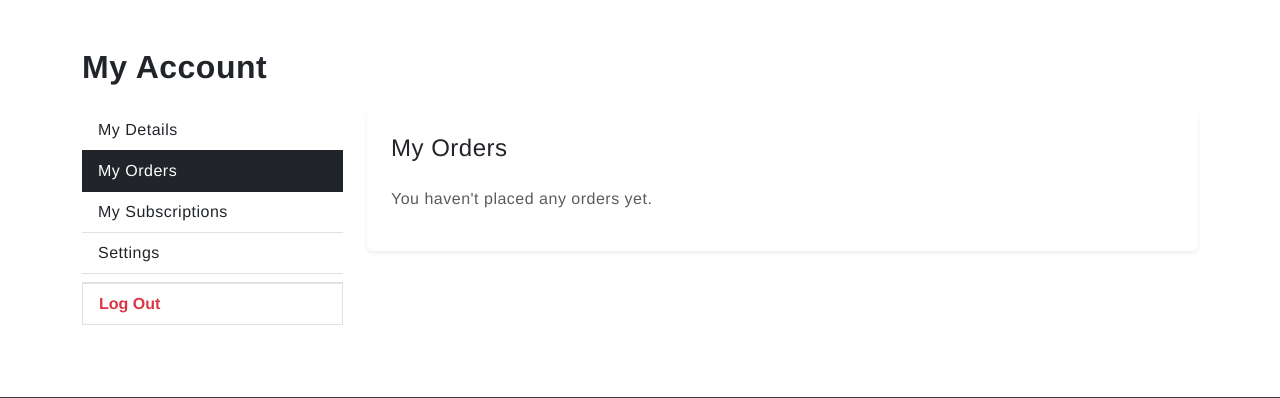
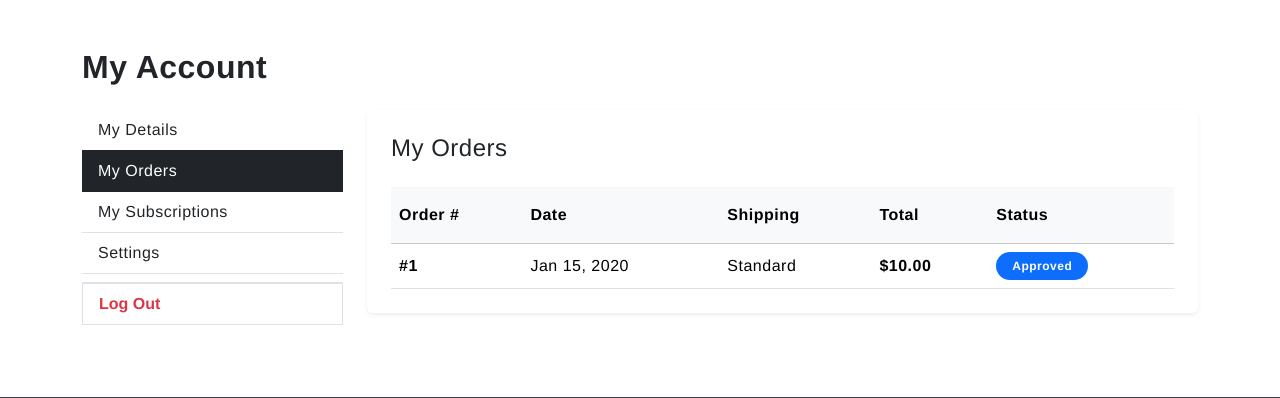
Before and after one commit to sudeirmaak/thesis_ecommerce, a Django app: page /users/profile/orders/ in a window 1280 px wide. Shown: the part 91-489 px from the top of the page. Run offline with Django 5.2, Linux system fonts and the light colour scheme; a user stored in the database is signed in; tables that the repository leaves empty hold one stand-in row (values such as "Sample post"); some web fonts are replaced.

Commit message:
work in progress - order history ui and logic

```diff
--- a/templates/store/checkout.html
+++ b/templates/store/checkout.html
@@ -12,9 +12,8 @@
 <div class="container py-4">
     <div class="row">
         <div class="col-md-8 mb-4">
-            <h2 class="mb-4">DIBEK
-                <span class="text-muted fs-5">Checkout</span>
-            </h2>
+            <h2 class="mb-4">Checkout</h2>
+
             <form method="POST" action="{% url 'checkout' %}" id="checkout-form">
                 {% csrf_token %}
 
--- a/templates/users/orders.html
+++ b/templates/users/orders.html
@@ -3,7 +3,57 @@
 {% block profile_content %}
 <div class="card border-0 shadow-sm p-4">
     <h4 class="mb-4">My Orders</h4>
-    <p class="text-muted">You haven't placed any orders yet.</p>
+
+    {% if orders %}
+        <div class="table-responsive">
+            <table class="table table-hover align-middle mb-0">
+
+                <thead class="table-light">
+                    <tr>
+                        <th scope="col" class="py-3">Order #</th>
+                        <th scope="col" class="py-3">Date</th>
+                        <th scope="col" class="py-3">Shipping</th>
+                        <th scope="col" class="py-3">Total</th>
+                        <th scope="col" class="py-3">Status</th>
+                    </tr>
+                </thead>
+
+                <tbody>
+
+                    {% for order in orders %}
+                    <tr>
+                        <td class="fw-bold">#{{ order.id }}</td>
+                        <td>{{ order.created_at|date:"M d, Y" }}</td>
+                        <td class="text-capitalize">{{ order.shipping_method }}</td>
+                        <td class="fw-bold">${{ order.total_amount }}</td>
+                        <td>
+                            {% if order.status == 'P' %}
+                                <span class="badge bg-warning text-dark px-3 py-2 rounded-pill">{{ order.get_status_display }}</span>
+                            {% elif order.status == 'A' %}
+                                <span class="badge bg-primary px-3 py-2 rounded-pill">{{ order.get_status_display }}</span>
+                            {% elif order.status == 'S' %}
+                                <span class="badge bg-info text-dark px-3 py-2 rounded-pill">{{ order.get_status_display }}</span>
+                            {% elif order.status == 'D' %}
+                                <span class="badge bg-success px-3 py-2 rounded-pill">{{ order.get_status_display }}</span>
+                            {% else %}
+                                <span class="badge bg-danger px-3 py-2 rounded-pill">{{ order.get_status_display }}</span>
+                            {% endif %}
+                        </td>
+                    </tr>
+                    {% endfor %}
+
+                </tbody>
+            </table>
+        </div>
+    {% else %}
+        <div class="text-center py-4">
+            <i class="bi bi-box-seam text-muted mb-3 d-block" style="font-size: 3rem;"></i>
+            <h6 class="fw-bold">No orders yet</h6>
+            <p class="text-muted small mb-3">When you place an order, you can view it here.</p>
+            <a href="{% url 'product_list' %}" class="btn btn-outline-dark btn-sm px-4">Start Shopping</a>
+        </div>
+    {% endif %}
+
 </div>
 
 {% endblock %}
--- a/users/views.py
+++ b/users/views.py
@@ -3,7 +3,7 @@ from django.views.generic import CreateView, TemplateView
 from django.urls import reverse_lazy
 from django.contrib.auth.views import LoginView
 from django.contrib.auth.mixins import LoginRequiredMixin
-from store.models import Cart, CartItem, Product
+from store.models import Cart, CartItem, Product, Order
 from .forms import CustomUserCreationForm, CustomLoginForm
 
 class SignUpView(CreateView):
@@ -52,6 +52,14 @@ class OrdersView(LoginRequiredMixin, TemplateView):
     template_name = 'users/orders.html'
     login_url = 'users:login'
 
+    def get_context_data(self, **kwargs):
+
+        context = super().get_context_data(**kwargs)
+
+        context['orders'] = Order.objects.filter(user=self.request.user).order_by('-created_at')
+
+        return context
+
 class SubscriptionsView(LoginRequiredMixin, TemplateView):
     template_name = 'users/subscriptions.html'
     login_url = 'users:login'
```
